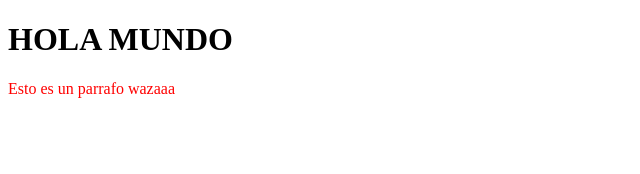
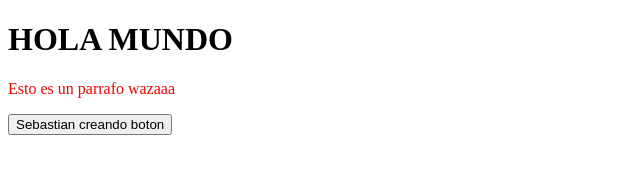
Before and after one commit to sebastian123-as/AzureDevops, a plain HTML site: page index.html in a window 1280 px wide. Shown: the whole page, without its empty margins (0-640 px from the left). Drawn offline with Linux system fonts and the light colour scheme.

Commit message:
feat: boton creado

```diff
--- a/index.html
+++ b/index.html
@@ -8,5 +8,6 @@
 <body>
     <h1>HOLA MUNDO</h1>
     <p style="color: red;">Esto es un parrafo wazaaa</p>
+    <button>Sebastian creando boton</button>
 </body>
 </html>
```
